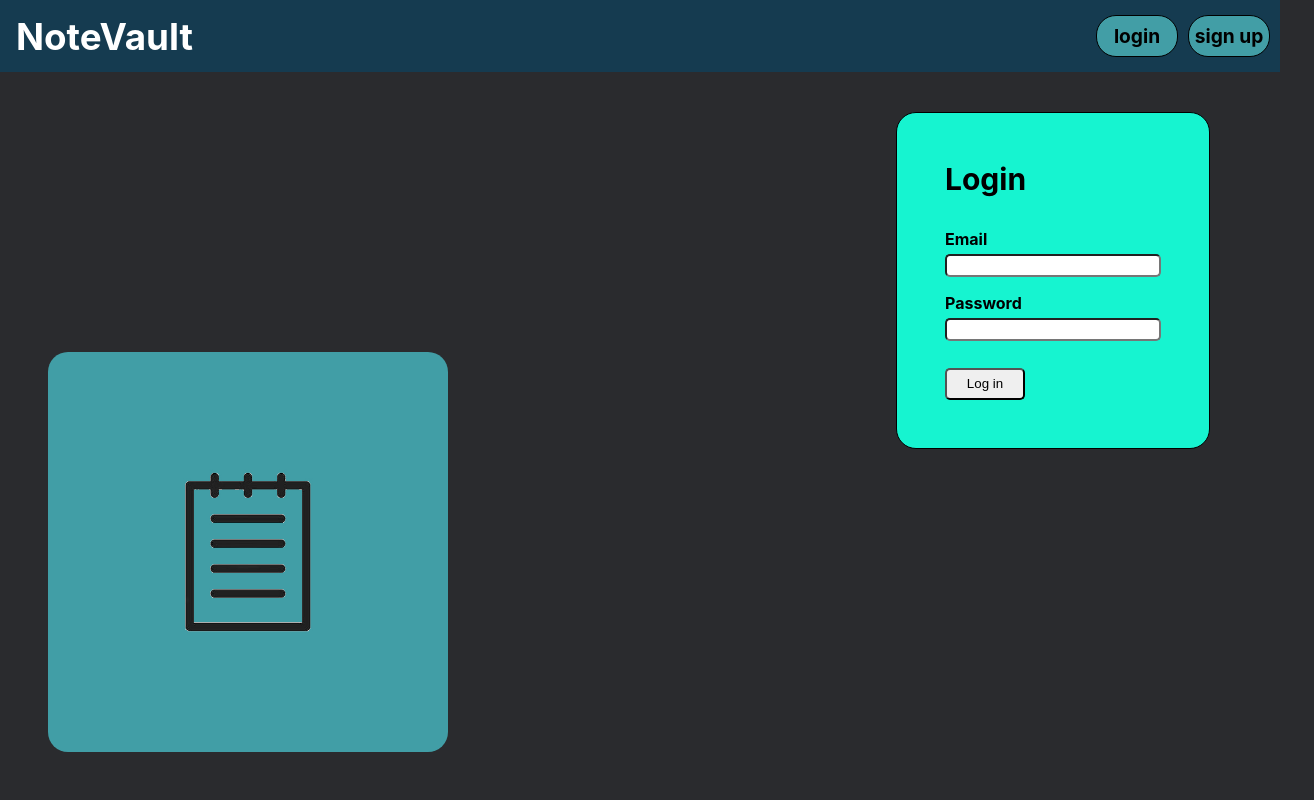
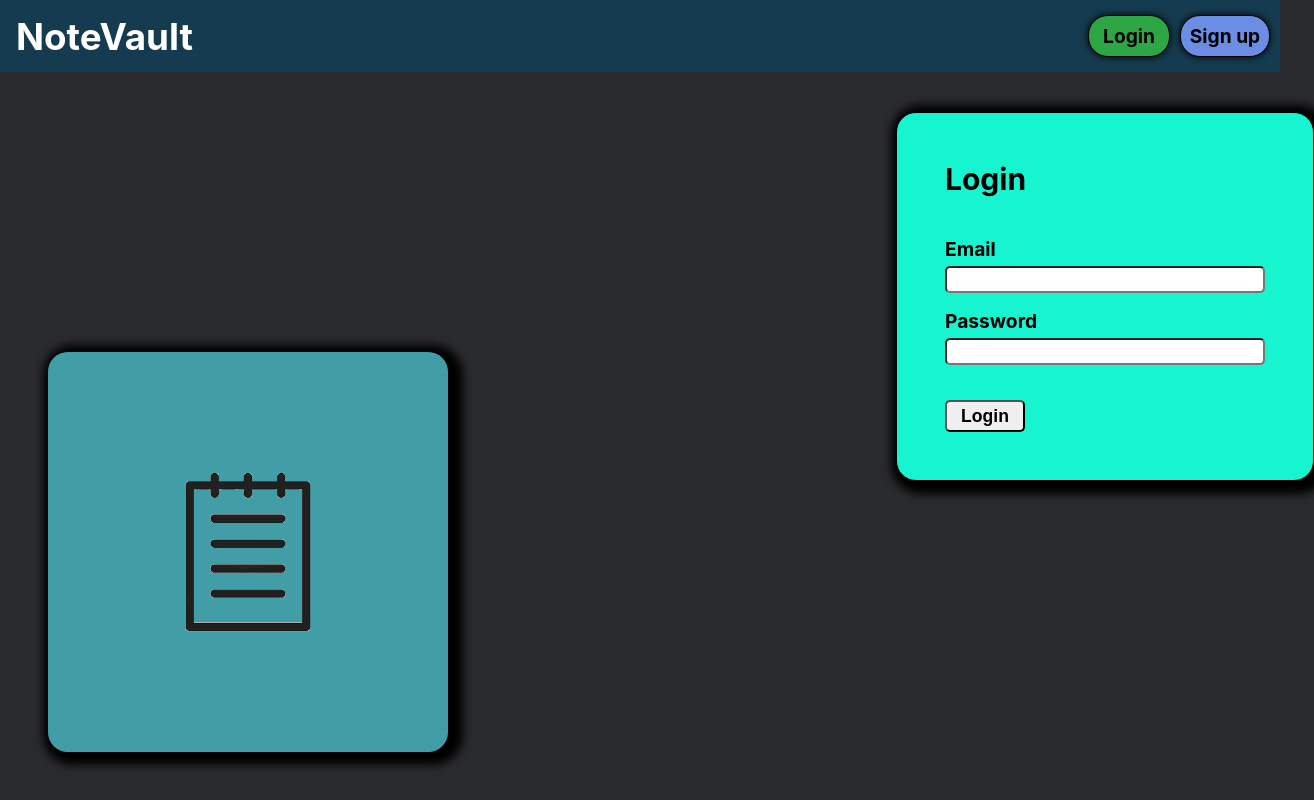
Before and after one commit to Shreshth12349/NoteVault, a React (Create React App) app in the folder client/: page /login in a window 1280 px wide. Shown: the whole page, 1314 px wide, since content can reach past the window. Built offline with nearby package versions, Linux system fonts and the light colour scheme.

Commit message:
changes to landing page

```diff
--- a/client/src/components/AppLogo.js
+++ b/client/src/components/AppLogo.js
@@ -8,8 +8,9 @@ function AppLogo(){
         position: 'absolute',
         justifyContent: 'center',
         left: '3em',
-        bottom: '3em'
-    }
+        bottom: '3em',
+        boxShadow: '5px 3px 10px 10px'
+}
     return(
         <div>
             <img src={app_logo} className='app-logo' style={styles}/>
--- a/client/src/components/LoginButton.js
+++ b/client/src/components/LoginButton.js
@@ -13,10 +13,11 @@ function LoginButton(){
         alignItems: 'center',
         display: 'flex',
         fontWeight: 'bold',
-        background: '#429EA6'
+        background: '#2ea646',
+        boxShadow: '0px 0px 7px 0px'
     }
     return (
-        <Link style={styles} to={'/login'}>login</Link>
+        <Link style={styles} to={'/login'}>Login</Link>
     );
     ;
 }
--- a/client/src/components/LoginForm.css
+++ b/client/src/components/LoginForm.css
@@ -5,19 +5,21 @@
     align-self: center;
     justify-self: center;
     display: flex;
+    gap: 5px;
     flex-direction: column;
     flex-wrap: nowrap;
     border-radius: 20px;
     padding: 3rem;
-    width: fit-content;
+    width: 20em;
     height: fit-content;
     border: 1px solid black;
+    box-shadow: 5px 3px 10px 10px;
 }
 .log-in-container form {
+    font-size: 1.2em;
     display: flex;
     flex-direction: column;
     margin-top: 1em;
-    font-size: 1em;
 }
 .form-heading {
     font-size: 30px;
@@ -36,7 +38,9 @@
     margin-top: 2em;
     border-radius: 5px;
     width: 5rem;
+    font-size: 1.1rem;
     height: 2rem;
+    font-weight: bold;
 }
 .log-in-container label {
     margin-top: 1rem;
--- a/client/src/components/LoginForm.js
+++ b/client/src/components/LoginForm.js
@@ -6,8 +6,15 @@ import {useNavigate} from "react-router-dom";
 function LoginForm(props) {
     const navigate = useNavigate()
     const {login, error, isLoading} = useLogin()
+    const [error2, setError2] = useState(null)
+
     const handleSubmit =  async (e) => {
         e.preventDefault()
+        if(email.trim() === "" || password.trim() === ""){
+            setError2("All fields must be filled")
+            return
+        }
+        setError2(error)
         const success = await login(email, password)
         if(success) {
             navigate('/home')
@@ -28,18 +35,22 @@ function LoginForm(props) {
                             type="email"
                             name="email"
                             value={email}
-                            onChange={(e)=> setEmail(e.target.value)}
+                            onChange={(e) => setEmail(e.target.value)}
                         />
                         <label for="password">Password</label>
                         <input
                             type="password"
                             name="password"
                             value={password}
-                            onChange={(e)=> setPassword(e.target.value)}
+                            onChange={(e) => setPassword(e.target.value)}
                         />
-                        <button type="submit" disabled={isLoading}>Log in</button>
-                        {error &&
-                        <div className="error">*{error}*</div>}
+                        <button type="submit" disabled={isLoading}>Login</button>
+                        <div className="errors">
+                            {!error2 && error &&
+                                <div className="error">{error}</div>}
+                            {error2 &&
+                                <div className="error">{error2}</div>}
+                        </div>
                     </form>
                 </div>
             </div>
--- a/client/src/components/LogoutButton.js
+++ b/client/src/components/LogoutButton.js
@@ -12,7 +12,8 @@ function LogoutButton() {
         padding: "7px 10px",
         borderRadius: '1.25rem',
         marginRight: '10px',
-        fontWeight: 'bolder'
+        fontWeight: 'bolder',
+        boxShadow: '1px 1px 3px 1px'
     }
 
     const {logout} = useLogout()
--- a/client/src/components/SignUpButton.js
+++ b/client/src/components/SignUpButton.js
@@ -14,10 +14,12 @@ function SignUpButton(){
         textDecoration: 'none',
         color: 'black',
         fontWeight: 'bold',
-        background: '#429EA6'
+        background: '#6b8de3',
+        padding: '0 4px',
+        boxShadow: '0px 0px 7px 0px'
     }
     return (
-        <Link to={"/signup"} style={styles}>sign up</Link>
+        <Link to={"/signup"} style={styles}>Sign up</Link>
     );
 }
 
--- a/client/src/components/SignUpForm.css
+++ b/client/src/components/SignUpForm.css
@@ -5,19 +5,21 @@
     align-self: center;
     justify-self: center;
     display: flex;
+    gap: 5px;
     flex-direction: column;
     flex-wrap: nowrap;
     border-radius: 20px;
     padding: 3rem;
-    width: fit-content;
+    width: 20em;
     height: fit-content;
     border: 1px solid black;
+    box-shadow: 5px 3px 10px 10px;
 }
 .sign-up-container form {
+    font-size: 1.2em;
     display: flex;
     flex-direction: column;
     margin-top: 1em;
-    font-size: 1em;
 }
 .form-heading {
     font-size: 30px;
@@ -37,16 +39,30 @@
     border-radius: 5px;
     width: 5rem;
     height: 2rem;
+    font-size: 1em;
+    font-weight: bold;
 }
 .sign-up-container label {
     margin-top: 1rem;
     font-weight: bold;
 }
+.errors {
+    display: flex;
+    flex-flow: column;
+    align-items: center;
+    justify-content: center;
+    font-weight: bold;
+}
 .error {
-    position: absolute;
-    border-radius: 10px;
-    color: red;
-    align-self: center;
-    bottom: 1rem;
-    margin: 1rem 1rem 0 1rem;
+    font-size: 1em;
+    display: flex;
+    align-items: center;
+    justify-content: center;
+    text-align: center;
+    background: #e57373;
+    width: 90%;
+    border-radius: 5px;
+    padding: 5px;
+    position: relative;
+    margin-top: 20px;
 }
--- a/client/src/components/SignUpForm.js
+++ b/client/src/components/SignUpForm.js
@@ -1,5 +1,5 @@
 import './SignUpForm.css'
-import {useState} from "react";
+import {useEffect, useState} from "react";
 import {useSignup} from "../hooks/useSignup";
 function SignUpForm(props) {
 
@@ -7,11 +7,18 @@ function SignUpForm(props) {
     const [password, setPassword] = useState("")
     const [confirmPassword, setConfirmPassword] = useState("")
     const {signup, error, isLoading} = useSignup()
+    const [error2, setError2] = useState(null)
 
     const handleSubmit = async (e) => {
         e.preventDefault()
+        if(password!==confirmPassword) {
+            setError2("Passwords don't match")
+            return
+        }
+        setError2(null)
         await signup(email, password)
     }
+
 
     return (
         <div className='sign-up'>
@@ -41,8 +48,12 @@ function SignUpForm(props) {
                             onChange={(e)=> setConfirmPassword(e.target.value)}
                         />
                         <button type="submit" disabled={isLoading}>Sign up</button>
-                        {error &&
-                            <div className="error">*{error}*</div>}
+                        <div className="errors">
+                            {!error2 && error &&
+                                <div className="error">{error}</div>}
+                            {error2 &&
+                                <div className="error">{error2}</div> }
+                        </div>
                     </form>
                 </div>
             </div>
--- a/client/src/config.js
+++ b/client/src/config.js
@@ -1,3 +1,3 @@
-const baseUrl = 'https://notevault-ah5r.onrender.com';
+const baseUrl = 'https://notevault-ah5r.onrender.com'
 
 export default baseUrl;
```
